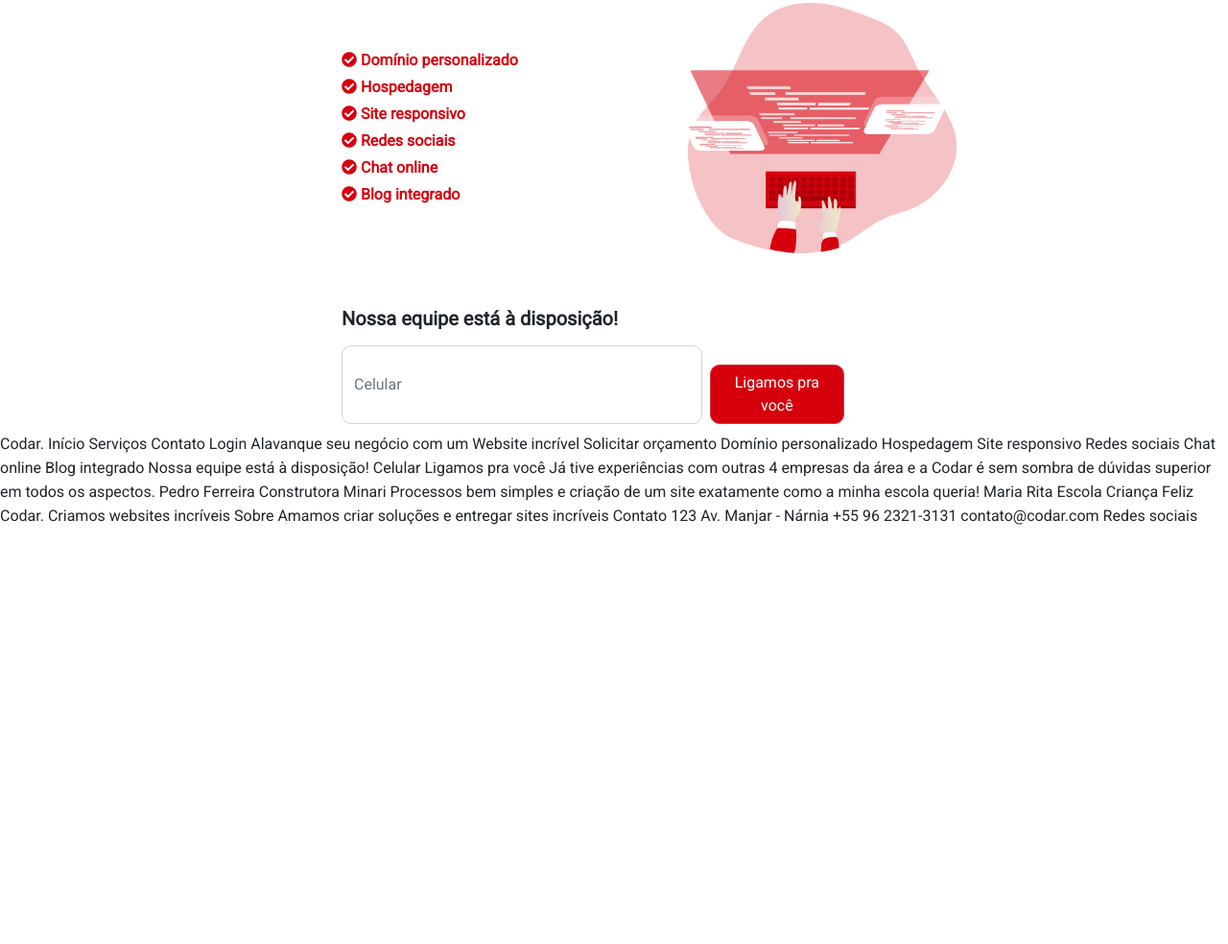
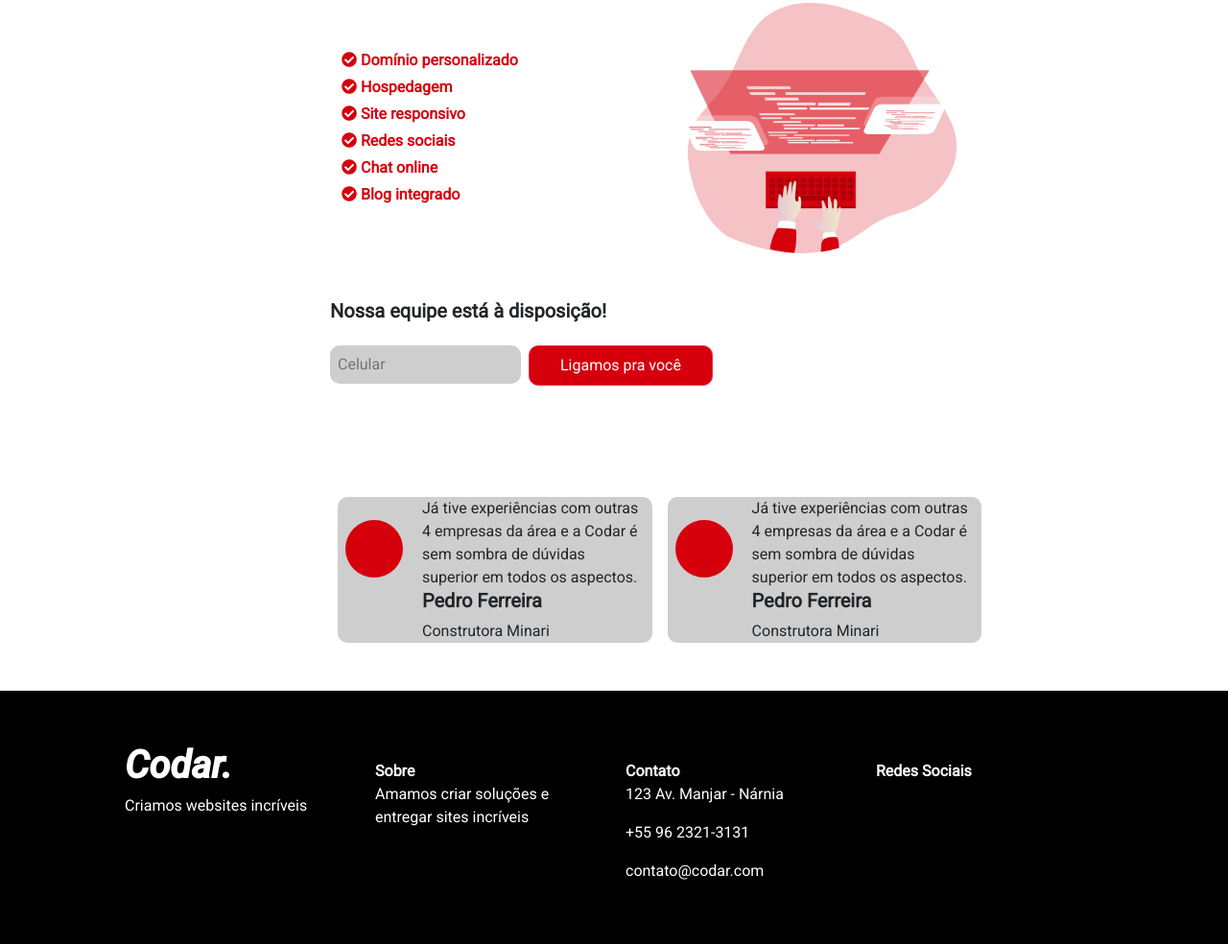
Before and after one commit to jcastro09/Layout_codar, a plain HTML site: page index.html in a window 1280 px wide. Shown: the part 578-1562 px from the top of the page at 96% size. Before the commit the page ends 1128 px from the top, so only its background shows below. Drawn offline with nearby package versions, Linux system fonts and the light colour scheme.

Commit message:
cordar completo

```diff
--- a/index.html
+++ b/index.html
@@ -5,18 +5,23 @@
     <meta charset="UTF-8">
     <meta http-equiv="X-UA-Compatible" content="IE=edge">
     <meta name="viewport" content="width=device-width, initial-scale=1.0">
+    <!-- CSS -->
+
+    <link href="https://cdn.jsdelivr.net/npm/bootstrap@5.0.0-beta3/dist/css/bootstrap.min.css" rel="stylesheet"
+        integrity="sha384-eOJMYsd53ii+scO/bJGFsiCZc+5NDVN2yr8+0RDqr0Ql0h+rP48ckxlpbzKgwra6" crossorigin="anonymous">
+    <link rel="stylesheet" href="style/style.css">
+    <!-- icons -->
+    <link href="font_awesome/css/all.css" rel="stylesheet" />
     <title>Codar.</title>
 </head>
 
 <body>
     <!--NAVBAR-->
+    <header>
         <nav class="navbar navbar-expand-lg navbar-light">
-        <div class="container justify-content-between>
-            <div class=" navbar-nav">
+            <div class="container justify-content-between">
                 <a class="navbar-brand" href="#">
-                <i>
-                    <b class="nav-codar">Codar.</b>
-                </i>
+                    <i><b class="nav-codar">Codar.</b></i>
                 </a>
             </div>
             <div class="navbar-nav">
@@ -25,8 +30,8 @@
                 <a class="nav-link active" href="#">Contato</a>
                 <a class="nav-item btn btn-danger btn-red" href="#">Login<a>
             </div>
-        </div>
         </nav>
+    </header>
     <main>
         <div class="container box">
             <!-- Primeira parte do main -->
@@ -91,77 +96,84 @@
                 </div>
             </div>
             <!--Celular-->
+
             <div class="container">
-                <nav class="navbar">
-                    <div class="container mb-2">
-                        <h5> <b> Nossa equipe está à disposição!</b></h5>
-
+                <div class="">
+                    <h5><b> Nossa equipe está à disposição!</b></h5>
                 </div>
-                    <div class="container-fluid">
-                        <form class="d-flex col-6">
-                            <input class="form-control me-2 " type="search" placeholder="Celular" aria-label="Search"
-                                style="border-radius: 10px;">
-                            <button class="nav-item btn btn-danger btn-red-main" type="submit">Ligamos pra você</button>
-                        </form>
-                    </div>
-                </nav>
+                <div>
+                    <input class="py-2 p-2" type="text" placeholder="Celular" aria-label="Search" style="border-radius: 10px; box-shadow: 0 0 0 0;
+        border:0;
+        outline: 0; background-color: rgb(206, 206, 206);">
+                    <button class="nav-item btn btn-danger btn-red-main p-2 my-3 mx-1" type="submit">Ligamos pra
+                        você</button>
                 </div>
             </div>
 
+
+            <div class="container" style="display: flex; margin-top:100px; margin-bottom: 50px;">
+                <article class="d-flex position-relative mx-2">
+                    <div>
+                        <button class="btn-circle-red mt-4 mx-2"></button>
+                    </div>
+                    <div class="container">
+                        <span>Já tive experiências com outras 4 empresas da área e a Codar é sem sombra de dúvidas
+                            superior em todos os aspectos.</span>
+                        <h5><b>Pedro Ferreira</b></h5>
+                        <span>Construtora Minari</span>
+                    </div>
+                </article>
+                <article class="d-flex position-relative mx-2">
+                    <div>
+                        <button class="btn-circle-red mt-4 mx-2">
+                        </button>
+                    </div>
+                    <div class="container">
+                        <span>Já tive experiências com outras 4 empresas da área e a Codar é sem sombra de dúvidas
+                            superior em todos os aspectos.</span>
+                        <h5><b>Pedro Ferreira</b></h5>
+                        <span>Construtora Minari</span>
+                    </div>
+                </article>
+            </div>
     </main>
 
+    <footer class="mt-5" style="color: white;">
+        <div class="container">
+            <div class="row p-5">
+                <div class="col-6 col-md">
+                    <i><b class="" style="font-size: 40px;">Codar.</b></i>
+                    <p>Criamos websites incríveis</p>
+                </div>
+                <div class="col-6 col-md mt-4">
+                    <span><b>Sobre</b></span>
+                    <p>Amamos criar soluções e entregar sites incríveis</p>
+                </div>
+                <div class="col-6 col-md mt-4">
+                    <span><b>Contato</b></span>
+                    <p>123 Av. Manjar - Nárnia</p>
+                    <p>+55 96 2321-3131</p>
+                    <p>contato@codar.com</p>
+                </div>
+                <div class="col-6 col-md mt-4">
+                    <div class="col-6 col-md">
+                        <span><b>Redes Sociais</b></span>
+                    </div>
+                </div>
+            </div>
+        </div>
+    </footer>
+</body>
 
-
-
-
-
-
-</body>
-<!-- icons -->
-<link href="font_awesome/css/all.css" rel="stylesheet" />
 <!-- Font -->
 <link rel="preconnect" href="https://fonts.gstatic.com">
 <link href="https://fonts.googleapis.com/css2?family=Roboto&display=swap" rel="stylesheet">
 <link rel="preconnect" href="https://fonts.gstatic.com">
 <link href="https://fonts.googleapis.com/css2?family=Roboto:ital,wght@1,500&display=swap" rel="stylesheet">
-<!-- CSS -->
-<link href="https://cdn.jsdelivr.net/npm/bootstrap@5.0.0-beta3/dist/css/bootstrap.min.css" rel="stylesheet"
-    integrity="sha384-eOJMYsd53ii+scO/bJGFsiCZc+5NDVN2yr8+0RDqr0Ql0h+rP48ckxlpbzKgwra6" crossorigin="anonymous">
 <!-- JavaScript Bundle with Popper -->
 <script src="https://cdn.jsdelivr.net/npm/bootstrap@5.0.0-beta3/dist/js/bootstrap.bundle.min.js"
     integrity="sha384-JEW9xMcG8R+pH31jmWH6WWP0WintQrMb4s7ZOdauHnUtxwoG2vI5DkLtS3qm9Ekf"
     crossorigin="anonymous"></script>
-<!-- CSS -->
-<link rel="stylesheet" href="assets/style.css">
+
 
 </html>
-
-
-Codar.
-Início Serviços Contato Login
-Alavanque seu negócio com um
-Website incrível
-Solicitar orçamento
-Domínio personalizado
-Hospedagem
-Site responsivo
-Redes sociais
-Chat online
-Blog integrado
-Nossa equipe está à disposição!
-Celular Ligamos pra você
-Já tive experiências com outras 4 empresas da área e a Codar é sem sombra de dúvidas superior em todos os aspectos.
-Pedro Ferreira Construtora Minari
-Processos bem simples e criação de um site exatamente como a minha escola queria!
-Maria Rita
-Escola Criança Feliz
-Codar.
-Criamos websites incríveis
-Sobre
-Amamos criar soluções
-e entregar sites incríveis
-Contato
-123 Av. Manjar - Nárnia
-+55 96 2321-3131
-contato@codar.com
-Redes sociais
--- a/assets/style.css
+++ b/style/style.css
@@ -64,3 +64,27 @@ font-size: 10px;
     background-color:#D6000D;;
     margin-top: 20px;
  }
+
+ /*Main final*/
+ main article{
+     background-color:  rgb(206, 206, 206);
+     border-radius: 10px;
+     width: 30%;
+ }
+ main article p{
+     font-size: 12px;
+     margin-top:15px;
+ }
+ .btn-circle-red{
+
+    width: 60px;
+    height: 60px;
+    border-radius: 100%;
+    background-color:#D6000D;
+    border-style: none;
+ }
+
+ /*footer*/
+ footer{
+     background-color: black;
+ }
```
Lines whose indentation alone changed are shown as unchanged.
